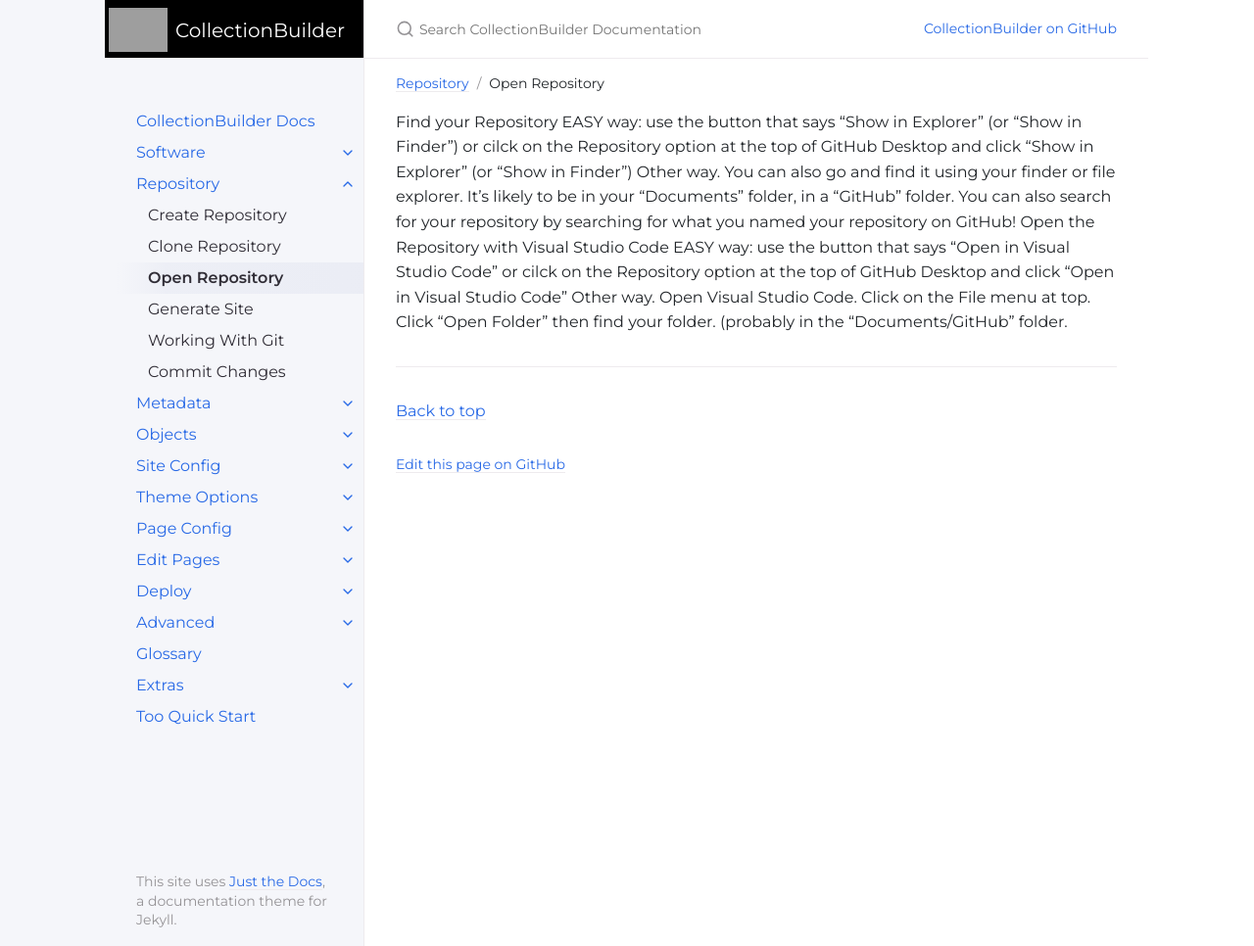
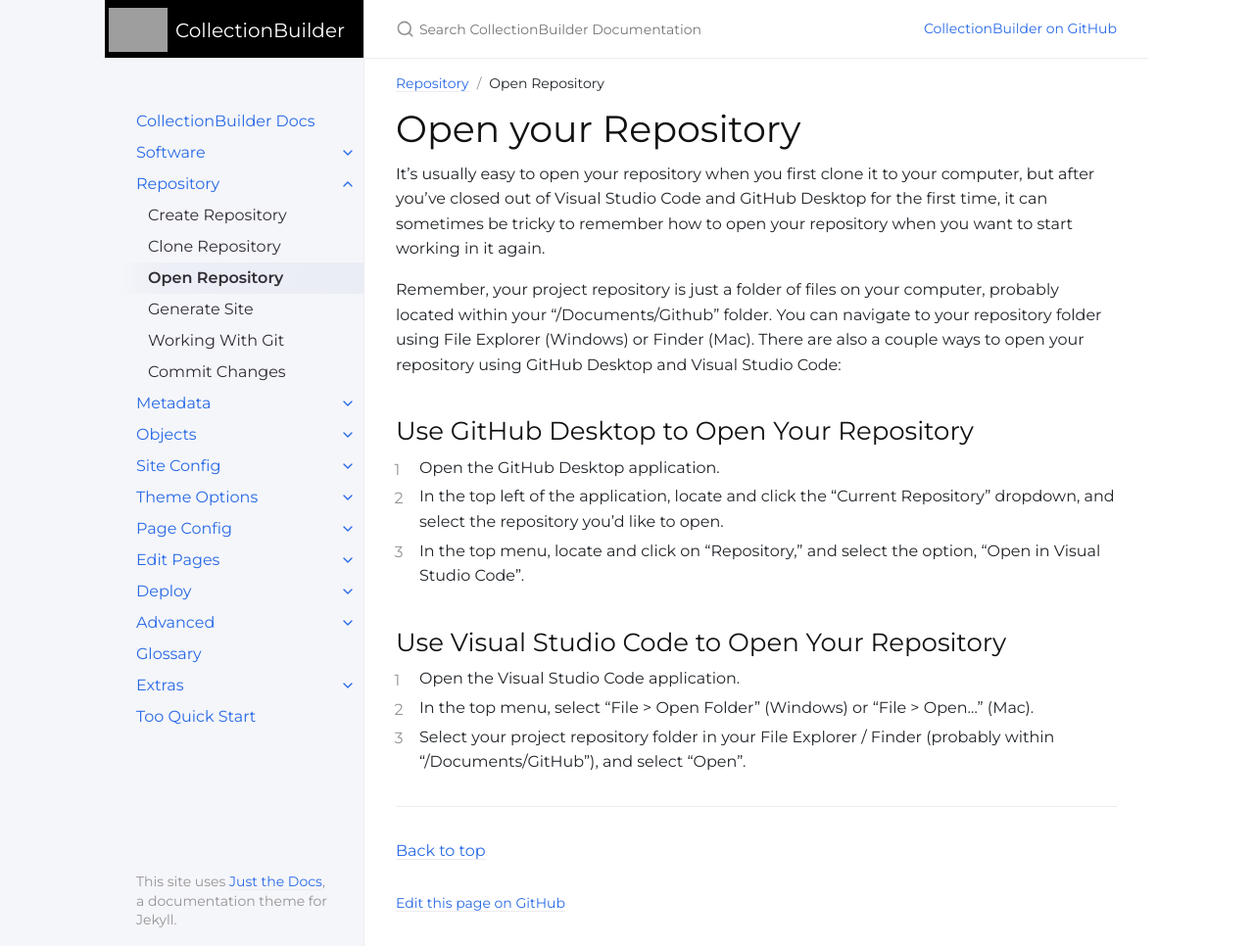
Before and after one commit to CollectionBuilder/cb-docs, a Jekyll site: the page built from docs/repository/open.md, in a window 1280 px wide and 966 px high. Shown: the whole window at 98% size. Built offline with Jekyll 4.4.1, drawn with Linux system fonts in a browser that asks for light colours.

Commit message:
add instructions for opening a repo

```diff
--- a/docs/repository/open.md
+++ b/docs/repository/open.md
@@ -4,10 +4,20 @@ parent: Repository
 nav_order: 3
 ---
 
-Find your Repository
-EASY way: use the button that says "Show in Explorer" (or "Show in Finder") or cilck on the Repository option at the top of GitHub Desktop and click "Show in Explorer" (or "Show in Finder")
-Other way.  You can also go and find it using your finder or file explorer. It's likely to be in your "Documents" folder, in a "GitHub" folder.
-You can also search for your repository by searching for what you named your repository on GitHub!
-Open the Repository with Visual Studio Code
-EASY way: use the button that says "Open in Visual Studio Code" or cilck on the Repository option at the top of GitHub Desktop and click "Open in Visual Studio Code"
-Other way. Open Visual Studio Code. Click on the File menu at top. Click "Open Folder" then find your folder. (probably in the "Documents/GitHub" folder.
+# Open your Repository
+
+It's usually easy to open your repository when you first clone it to your computer, but after you've closed out of Visual Studio Code and GitHub Desktop for the first time, it can sometimes be tricky to remember how to open your repository when you want to start working in it again.
+
+Remember, your project repository is just a folder of files on your computer, probably located within your "/Documents/Github" folder.
+You can navigate to your repository folder using File Explorer (Windows) or Finder (Mac).
+There are also a couple ways to open your repository using GitHub Desktop and Visual Studio Code:
+
+## Use GitHub Desktop to Open Your Repository
+1. Open the GitHub Desktop application.
+2. In the top left of the application, locate and click the "Current Repository" dropdown, and select the repository you'd like to open.
+3. In the top menu, locate and click on "Repository," and select the option, "Open in Visual Studio Code".
+
+## Use Visual Studio Code to Open Your Repository
+1. Open the Visual Studio Code application.
+2. In the top menu, select "File > Open Folder" (Windows) or "File > Open..." (Mac).
+3. Select your project repository folder in your File Explorer / Finder (probably within "/Documents/GitHub"), and select "Open".
```
